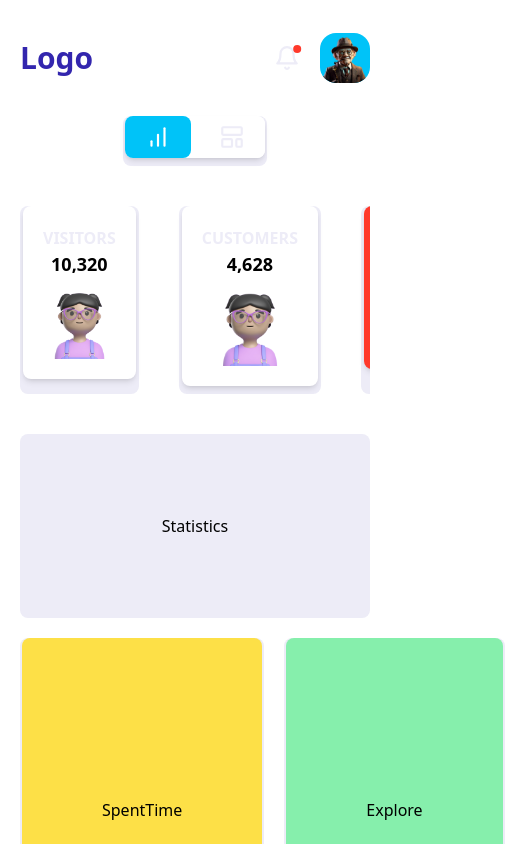
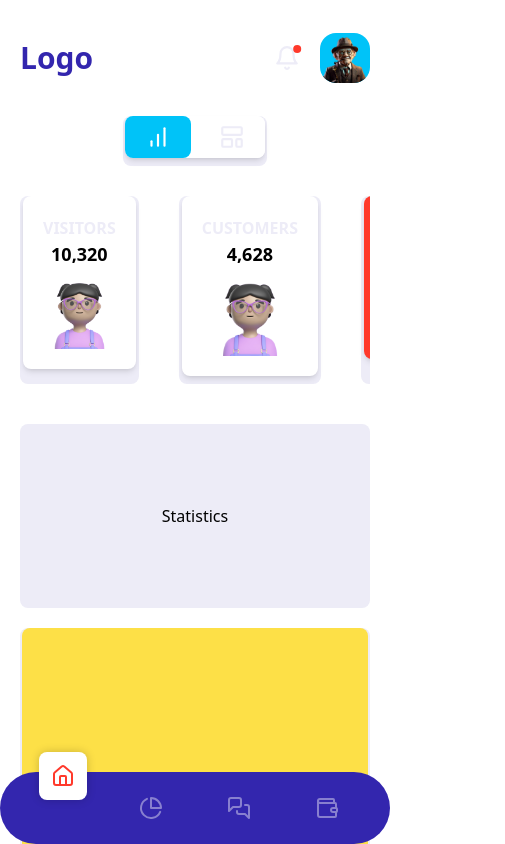
Before and after one commit to Benjtalkshow/onfleekq-dashbaord, a React (Vite) app: page / in a window 390 px wide. Shown: the top 844 px of the page, 505 px wide, since content can reach past the window. Built offline with nearby package versions, Linux system fonts and the light colour scheme.

Commit message:
Feat: Mobile nav

```diff
--- /dev/null
+++ b/src/components/MobileNav.jsx
@@ -0,0 +1,36 @@
+import React from "react";
+import { links, tailwindEffect } from "../data/data";
+import { Link, useLocation } from "react-router-dom";
+
+const MobileNav = () => {
+  const { pathname } = useLocation();
+
+  return (
+    <div className="rounded-[4rem] p-3 fixed bottom-0 sm:bottom-3 grid w-full sm:w-fit bg-primary md:hidden left-1/2 -translate-x-1/2 sm:-translate-y-1/2 text-center font-semibold">
+      <ul className="w-full relative flex gap-10 justify-center items-center">
+        {links.map((data, index) => (
+          <Link to={data.path} className={`${tailwindEffect}`} key={index}>
+            <li
+              className={`text-tertiary relative ${
+                pathname === data.path
+                  ? "bg-white -translate-y-[2rem]"
+                  : "hover:text-secondary  hover:bg-white"
+              }  rounded-lg p-3 ${tailwindEffect}`}
+              style={{
+                color: pathname === data.path ? "#FF392B" : "#8880CF",
+                boxShadow:
+                  pathname === data.path
+                    ? "0 0 10px rgba(0, 0, 0, 0.2)"
+                    : "none",
+              }}
+            >
+              <data.icons />
+            </li>
+          </Link>
+        ))}
+      </ul>
+    </div>
+  );
+};
+
+export default MobileNav;
--- a/src/components/Sidebar.jsx
+++ b/src/components/Sidebar.jsx
@@ -12,7 +12,7 @@ const Sidebar = () => {
   const { pathname } = useLocation();
 
   return (
-    <div className="relative hidden md:flex w-[150px] h-screen flex-col bg-primary">
+    <div className="z-10 relative hidden md:flex w-[150px] h-screen flex-col bg-primary">
       {/* logo */}
       <div className="">
         <h1 className="text-white font-bold my-10 text-3xl text-center ">
--- a/src/components/dashboardComponents/Navigation.jsx
+++ b/src/components/dashboardComponents/Navigation.jsx
@@ -7,8 +7,8 @@ const Navigation = () => {
   const { activeTab, setActiveTab } = useContext(NavigationContext);
 
   return (
-    <section className="custom1:hidden justify-center flex">
-      <div className="rounded-lg  bg-background w-fit pb-2 px-[2px]">
+    <section className="custom1:hidden justify-center flex relative">
+      <div className="rounded-lg fixed z-10  bg-background w-fit pb-2 px-[2px]">
         <div className="m-auto rounded-lg bg-white shadow-md hover:shadow-lg flex justify-center items-center gap-2 text-center">
           <div
             className={`cursor-pointer ${
--- a/src/components/layouts/DashboardLayout.jsx
+++ b/src/components/layouts/DashboardLayout.jsx
@@ -2,6 +2,7 @@ import React from "react";
 import Sidebar from "../Sidebar";
 import { useLocation } from "react-router-dom";
 import DashboardHeader from "../DashboardHeader";
+import MobileNav from "../MobileNav";
 
 
 const DashboardLayout = ({ children, toggleDashboard = true }) => {
@@ -12,14 +13,15 @@ const DashboardLayout = ({ children, toggleDashboard = true }) => {
   }
   return (
     <section
-      className={`w-full flex ${
+      className={`w-full flex relative ${
         toggleDashboard ? "bg-white md:bg-primary" : "bg-white"
       }`}
     >
       {toggleDashboard && <Sidebar />}
-      <div className="w-full bg-white  rounded-l-[3rem] px-5 custom1:px-14 py-0 custom1:py-10">
+      <div className="w-full bg-white  rounded-l-[3rem]  px-5 custom1:px-14 py-0 custom1:py-10 relative">
         <DashboardHeader toggleDashboard={toggleDashboard} />
         {children}
+        <MobileNav />
       </div>
     </section>
   );
--- a/src/pages/Dashboard.jsx
+++ b/src/pages/Dashboard.jsx
@@ -1,34 +1,42 @@
-import { littleCardData } from "../data/data";
+import { useState, useEffect, useContext } from "react";
+import { littleCardData, tailwindEffect } from "../data/data";
 import LittleCard from "../components/dashboardComponents/LittleCard";
 import React from "react";
 import Navigation from "../components/dashboardComponents/Navigation";
 import Statistics from "../components/dashboardComponents/Statistics";
 import SpentTime from "../components/dashboardComponents/SpentTime";
 import Explore from "../components/dashboardComponents/Explore";
+import { NavigationContext } from "../context/NavigationContext";
 
 const Dashboard = () => {
+  const { activeTab } = useContext(NavigationContext);
+  const [screenWidth, setScreenWidth] = useState(window.innerWidth);
+
+  useEffect(() => {
+    const handleResize = () => {
+      setScreenWidth(window.innerWidth);
+    };
+    window.addEventListener("resize", handleResize);
+    return () => {
+      window.removeEventListener("resize", handleResize);
+    };
+  }, []);
+
   return (
-    <section>
+    <section className={`${tailwindEffect} h-fit`}>
       <Navigation />
-      <div className="flex-col justify-between gap-5 flex custom1:flex-row my-10 w-full">
+      <div className={`${tailwindEffect} flex-col justify-between gap-5 flex custom1:flex-row mt-20 mb-10 w-full`}>
         {/* left grid */}
-        <div className="w-full custom1:w-[70%]">
-          <div className="flex justify-between   gap-10 overflow-x-scroll custom1:overflow-x-hidden">
+        {(screenWidth >= 912 || activeTab === 0) && (
+          <div className={`${tailwindEffect} w-full custom1:w-[70%] `}>
+            <div className={`${tailwindEffect} flex justify-between gap-10 overflow-x-scroll custom1:overflow-x-hidden`}>
               {littleCardData.map((data, index) => (
                 <LittleCard
                   title={data.title}
-                logic={
-                  index === littleCardData.length - 1
-                    ? "bg-secondary"
-                    : "bg-white"
-                }
+                  logic={index === littleCardData.length - 1 ? "bg-secondary" : "bg-white"}
                   stat={data.stat}
                   key={index}
-                style={
-                  index === littleCardData.length - 1
-                    ? "text-white sm:text-black"
-                    : "text-[#3326AE] sm:text-black"
-                }
+                  style={index === littleCardData.length - 1 ? "text-white sm:text-black" : "text-[#3326AE] sm:text-black"}
                 />
               ))}
             </div>
@@ -36,13 +44,17 @@ const Dashboard = () => {
             <Statistics />
 
             {/* down layouts */}
-          <div className="w-full flex gap-5 mt-5">
+            <div className={`${tailwindEffect} w-full flex flex-col custom1:flex-row gap-5 mt-5`}>
               <SpentTime />
               <Explore />
             </div>
           </div>
+        )}
+
         {/* right grid */}
-        <div className="bg-background rounded-lg p-10 w-full custom1:w-[30%]"></div>
+        {(screenWidth >= 912 || activeTab === 1) && (
+          <div className={`${tailwindEffect} bg-background rounded-lg p-10 w-full custom1:w-[30%] `}></div>
+        )}
       </div>
     </section>
   );
```
Lines whose indentation alone changed are shown as unchanged.
